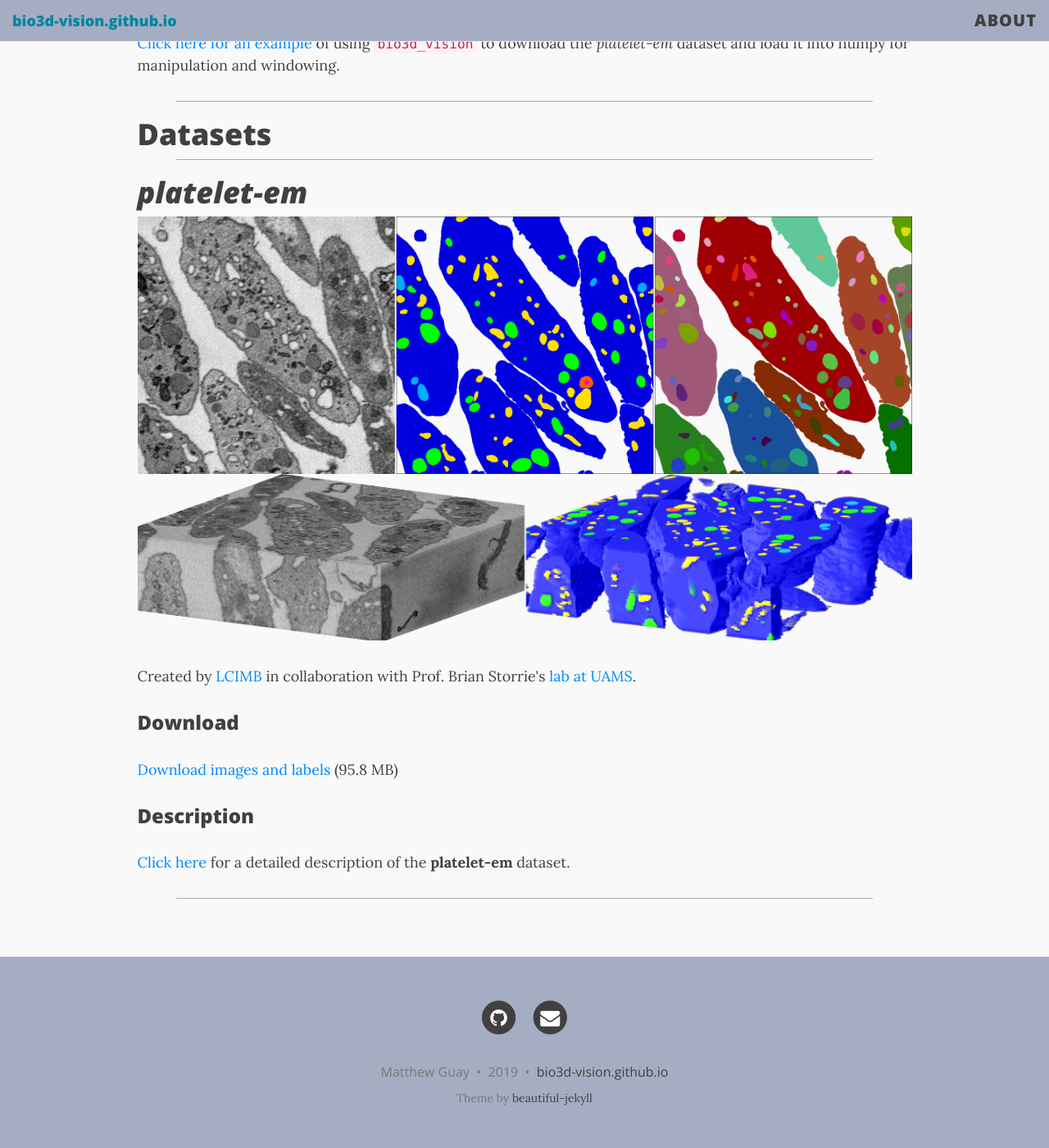
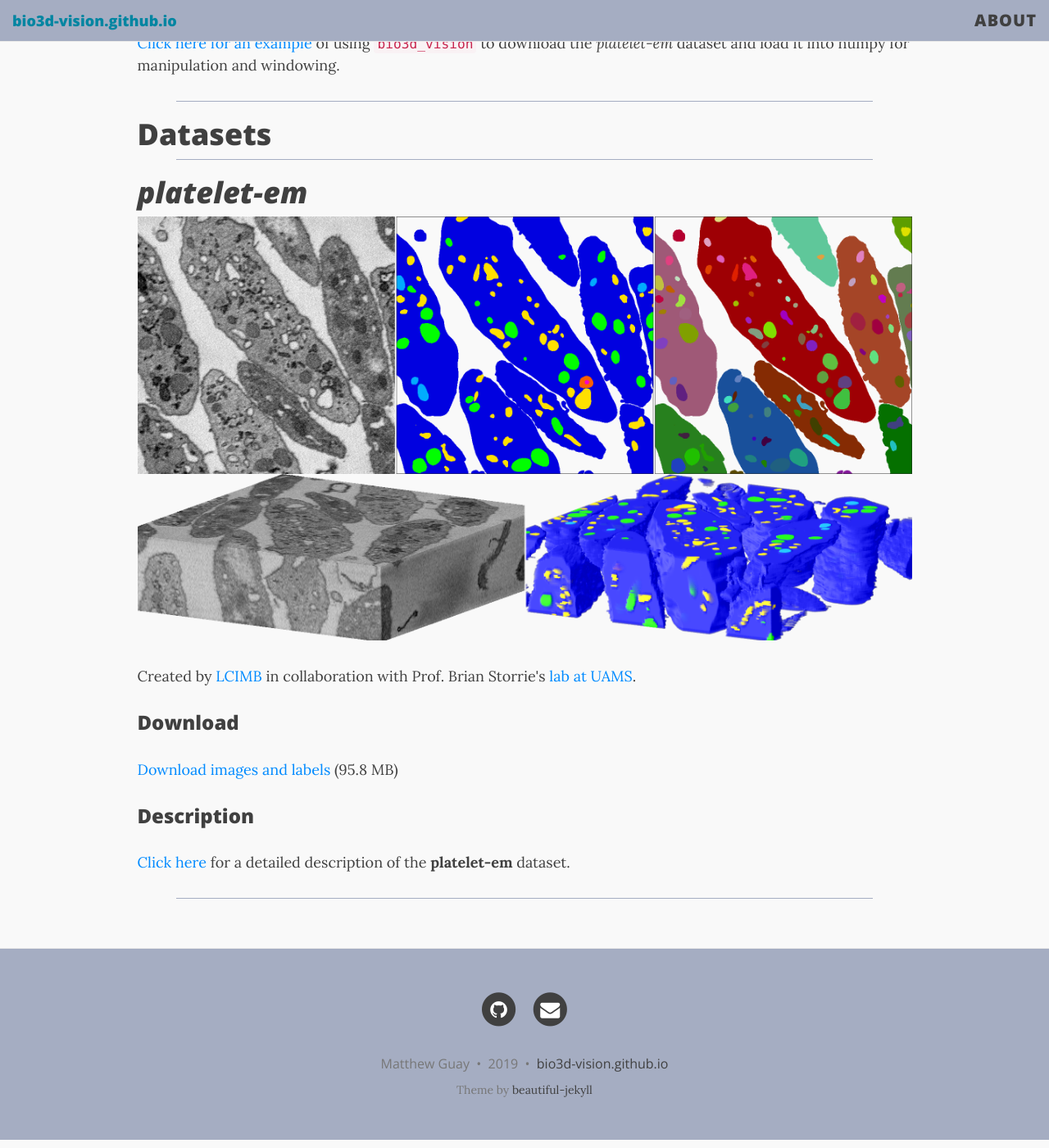
Before and after one commit to bio3d-vision/bio3d-vision.github.io, a Jekyll site: the page built from index.html, in a window 1280 px wide and 1400 px high, scrolled down 1031 px. Shown: the whole window at 82% size. Built offline with Jekyll 4.4.1, drawn with Linux system fonts in a browser that asks for light colours; nearby versions of some CDN libraries; the list of posts is cut into pages by our own code.

Commit message:
hr experiment typo fix

```diff
--- a/css/main.css
+++ b/css/main.css
@@ -51,7 +51,7 @@
   border-top: 1px solid #a5adc2;
   max-width: 90%;
   margin-top: 10px;
-  margin-bttom: 10px;
+  margin-bottom: 10px;
 }
 
 hr.small {
```
